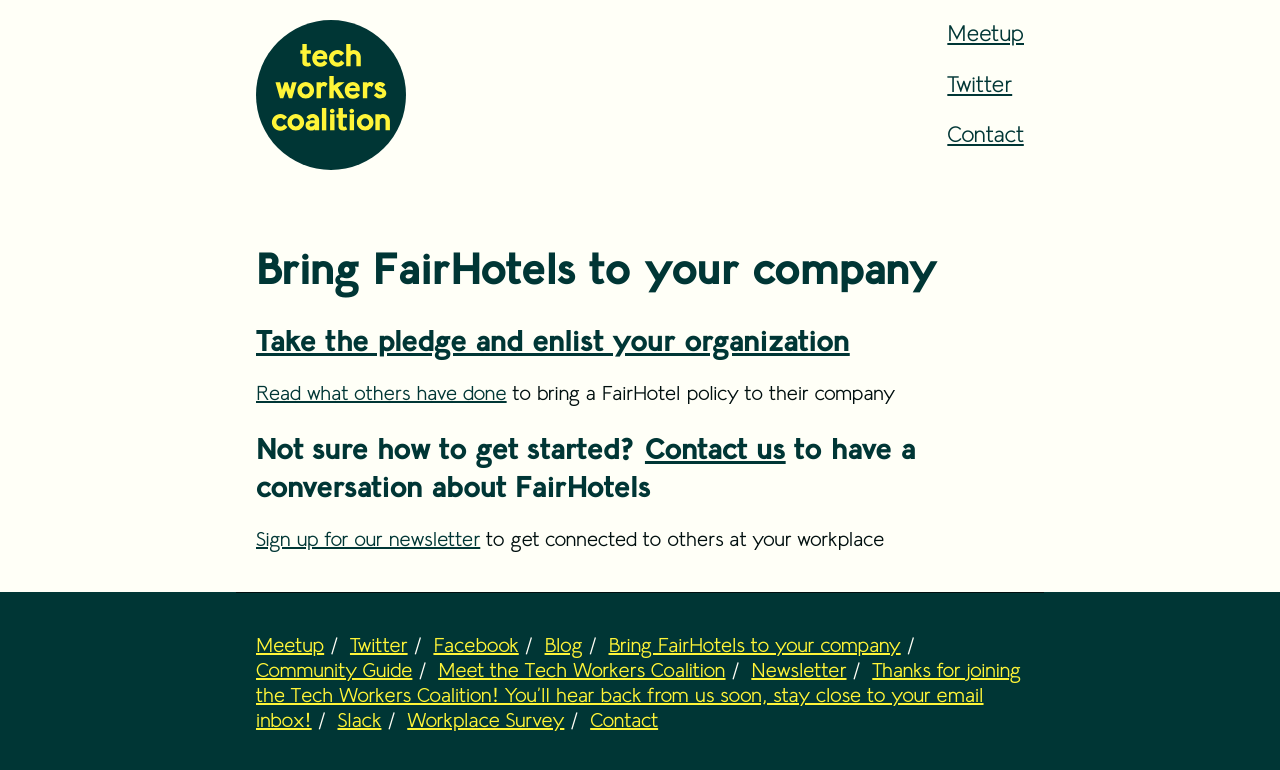
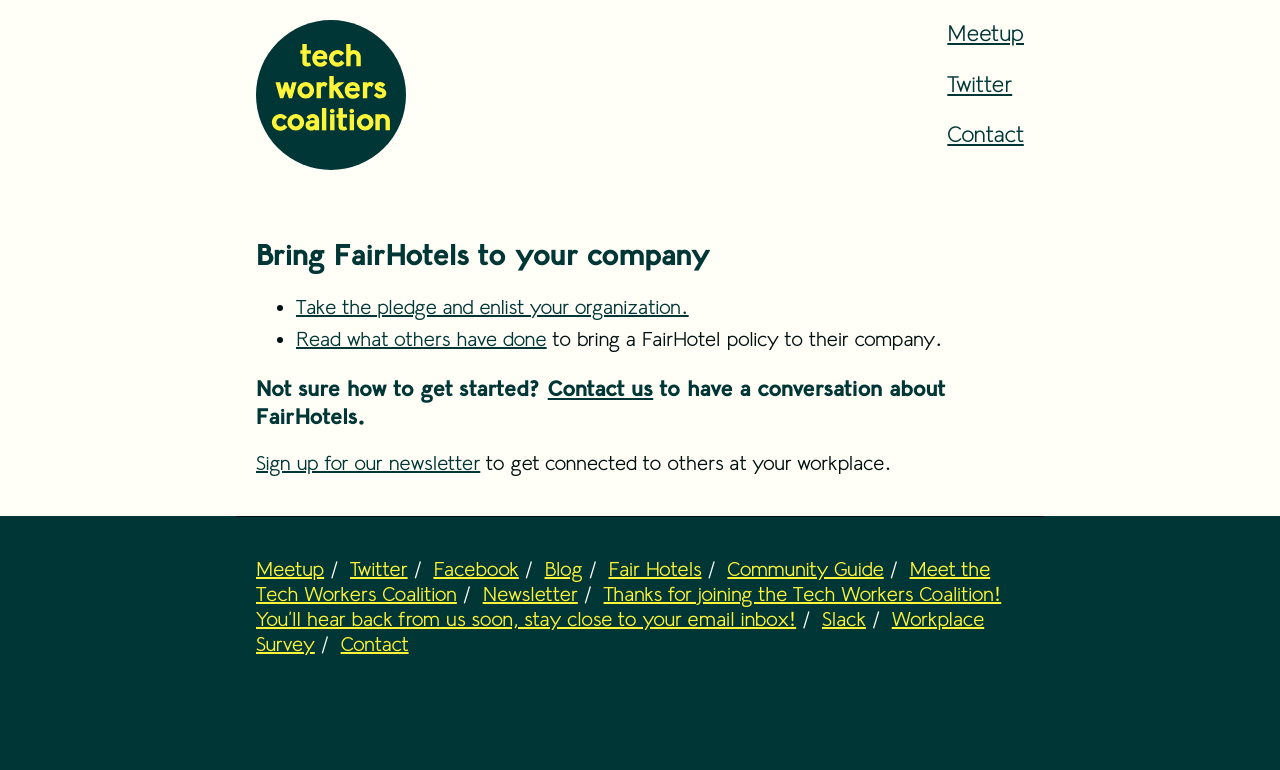
Before and after one commit to techworkersco/twc-site, a Jekyll site: the page built from fairhotel.md, in a window 1280 px wide. Shown: the top 770 px of the page. Built offline with Jekyll 4.4.1, drawn with Linux system fonts in a browser that asks for light colours; our own code applies the rules of GitHub Pages for plain Markdown files.

Commit message:
hotfix - change permalink for fair hotels

```diff
--- a/fairhotel.md
+++ b/fairhotel.md
@@ -1,18 +1,15 @@
 ---
 layout: page
+title: Fair Hotels
+permalink: /fairhotels/
 ---
 
-# Bring FairHotels to your company
+## Bring FairHotels to your company
+
+- [Take the pledge and enlist your organization.](http://www.fairhotel.org/sign-fairhotel-partner)
+- [Read what others have done](https://medium.com/@pagepant/consumer-power-in-the-trump-era-tech-hotel-workers-united-b612548a7336) to bring a FairHotel policy to their company.
 
 
+### Not sure how to get started? [Contact us](mailto:fairhotel@techworkersco.org?subject=FairHotels at my work) to have a conversation about FairHotels.
 
-## [Take the pledge and enlist your organization](http://www.fairhotel.org/sign-fairhotel-partner)
-
-[Read what others have done](https://medium.com/@pagepant/consumer-power-in-the-trump-era-tech-hotel-workers-united-b612548a7336) to bring a FairHotel policy to their company
-
-
-## Not sure how to get started? [Contact us](mailto:fairhotel@techworkersco.org?subject=FairHotels at my work) to have a conversation about FairHotels
-
-
-
-[Sign up for our newsletter](http://techworkerscoalition.us11.list-manage.com/subscribe?u=194e57c175176cfd13007a197&id=7cb85d276a) to get connected to others at your workplace
+[Sign up for our newsletter](http://techworkerscoalition.us11.list-manage.com/subscribe?u=194e57c175176cfd13007a197&id=7cb85d276a) to get connected to others at your workplace.
```
